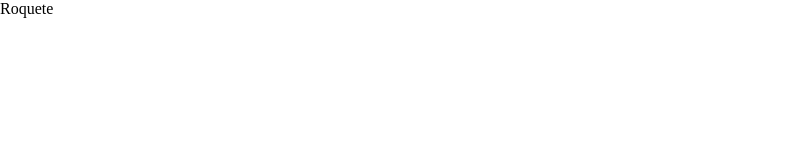
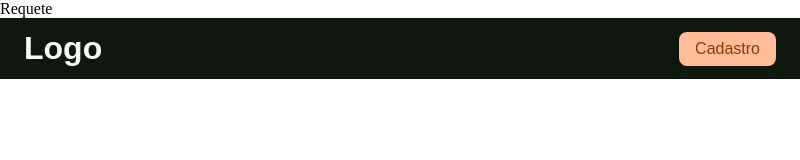
Before and after one commit to RafaelSilvaScrippter/Requete, an Electron app: page index.html in a window 800 px wide. Drawn offline with Linux system fonts and the light colour scheme; a web font is replaced by a local one.

Commit message:
Header concluido

```diff
--- a/css/global.css
+++ b/css/global.css
@@ -0,0 +1,8 @@
+.font-primaria {
+  font-family: var(--font-primaria);
+}
+
+.max-container {
+  max-width: 1200px;
+  margin: 0 auto;
+}
--- /dev/null
+++ b/css/header.css
@@ -0,0 +1,22 @@
+.header {
+  display: flex;
+  align-items: center;
+  justify-content: space-between;
+  background-color: var(--color-p11);
+  padding: 12px 24px;
+}
+
+.titulo-logo {
+  color: #f7f7f7;
+}
+
+.btn-cadastro {
+  cursor: pointer;
+  background-color: var(--color-s02);
+  padding: 8px 16px;
+  border-radius: 8px;
+}
+
+.btn-cadastro a {
+  color: var(--color-s11);
+}
--- a/index.html
+++ b/index.html
@@ -8,11 +8,16 @@
   <link href="https://fonts.googleapis.com/css2?family=Akatab:wght@400;500;600;700;800;900&family=Space+Mono:ital,wght@0,400;0,700;1,400;1,700&display=swap" rel="stylesheet">
   <link rel="stylesheet" href="./style.css">
   <meta name="viewport" content="width=device-width, initial-scale=1.0">
-  <title>Roquete</title>
+  <title>Requete</title>
 </head>
 
 <body>
-
+  <header class="header max-container">
+    <h1 class="titulo-logo font-primaria">Logo</h1>
+    <div class="btn-cadastro">
+      <a class="font-primaria" href="#">Cadastro</a>
+    </div>
+  </header>
 </body>
 
 </html>
--- a/style.css
+++ b/style.css
@@ -2,3 +2,4 @@
 @import url("./css/cores.css");
 @import url("./css/tipografia.css");
 @import url("./css/global.css");
+@import url("./css/header.css");
```
Also changed, not shown: main.js (added, +13 -0 lines), package.json (+79 -0 lines).
